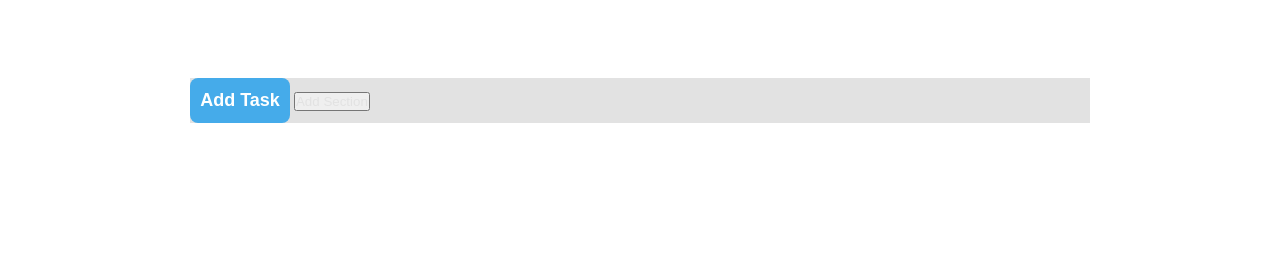
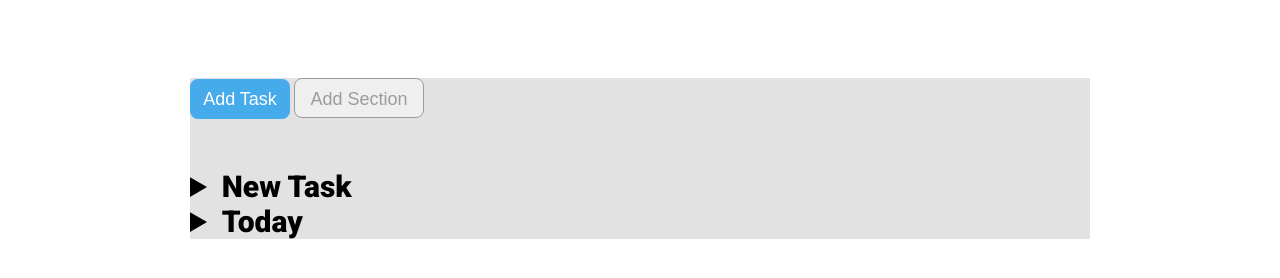
Before and after one commit to HadolphMercogliano/html-css-toboolist, a plain HTML site: page index.html in a window 1280 px wide. Shown: the part 132-410 px from the top of the page. Drawn offline with Linux system fonts and the light colour scheme.

Commit message:
add details + summary + updated css

```diff
--- a/css/style.css
+++ b/css/style.css
@@ -16,7 +16,7 @@ body {
     color:#fff;
 }
 .grey {
-    color: rgb(226, 226, 226);
+    color: rgb(156, 156, 156);
 }
 
 
@@ -35,14 +35,23 @@ body {
 }
 /*  button section */
 .add-task {
-    height: 45px;
+    height: 40px;
     width: 100px;
     padding: 10px;
     border:0px;
     background-color: #45ABEA;
     border-radius: 8px;
-    font-weight: 600;
+    font-weight: 500;
     font-size: large;
+}
+.add-section {
+    height: 40px;
+    width: 130px;
+    padding: 10px;
+    border-radius: 8px;
+    font-weight: 500;
+    font-size: large;
+    border:1px solid rgb(156, 156, 156);
 }
 
 /* main */
@@ -50,5 +59,18 @@ body {
     width: 900px;
     background-color: rgb(226, 226, 226);
     margin:0 auto;
+}
+.button-section {
     margin-top: 100px;
+    margin-bottom: 50px;;
+
 }
+
+summary {
+    font-weight: 900;
+    font-size: 30px ;
+}
+
+details {
+    font-size: large;
+}
--- a/index.html
+++ b/index.html
@@ -22,11 +22,22 @@
     <main>
         <div class="container">
             <!-- button section -->
-            <section>
+            <section class="button-section">
                 <button type="button" class="add-task white">Add Task</button>
                 <button type="button" class="add-section grey">Add Section</button>
+            </section>
+            <div class="task-list">
+                <details>
+                    <summary>New Task</summary>
+                    Quarterly Newsletter <span>Editorial</span>
+                </details>
+                <details>
+                    <summary>Today</summary>
+                    <p> Recruiting blog post <span class="editorial">Editorial</span></p>
 
-            </section>
+                </details>
+
+            </div>
         </div>
     </main>
 </body>
```
